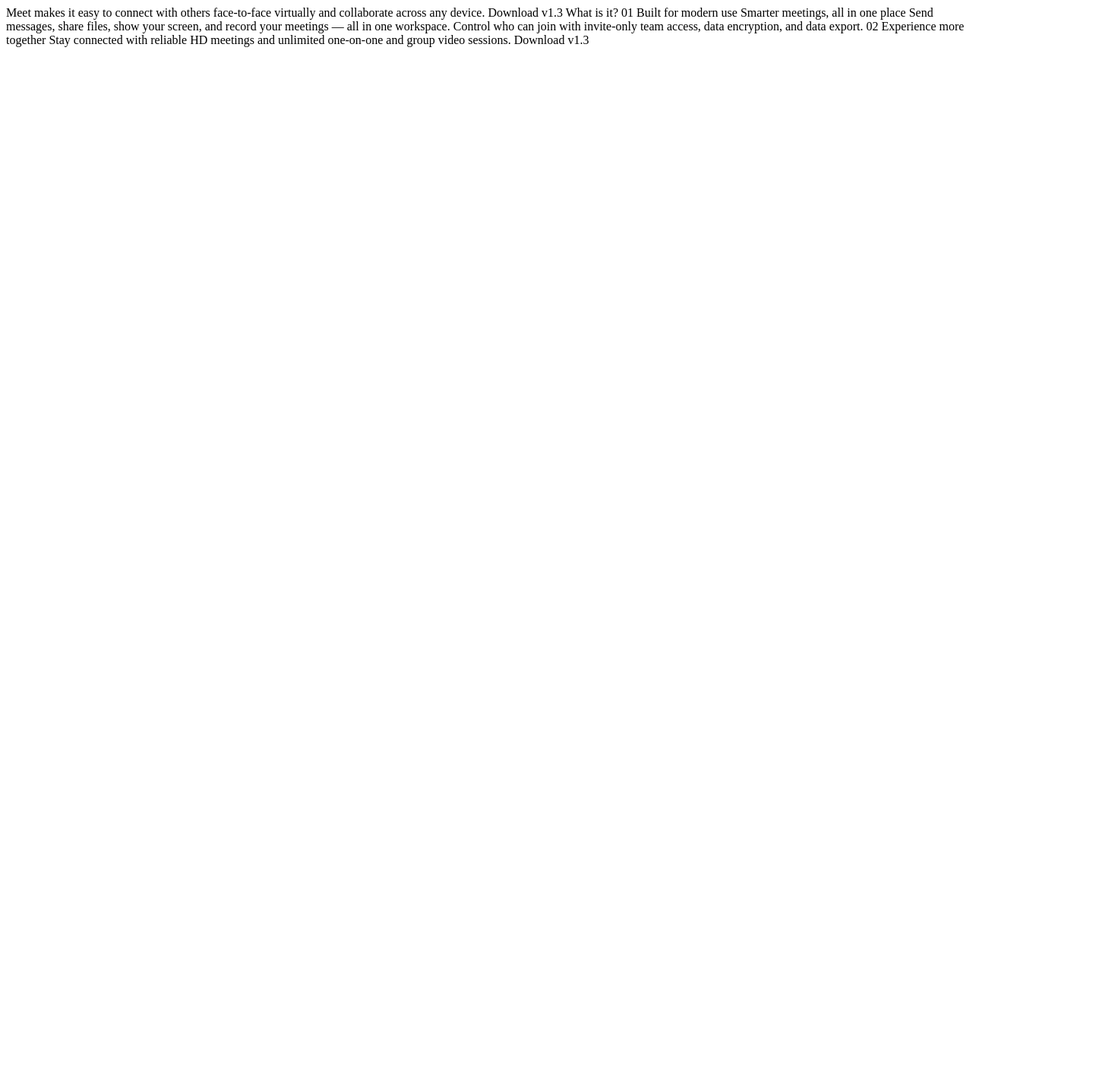
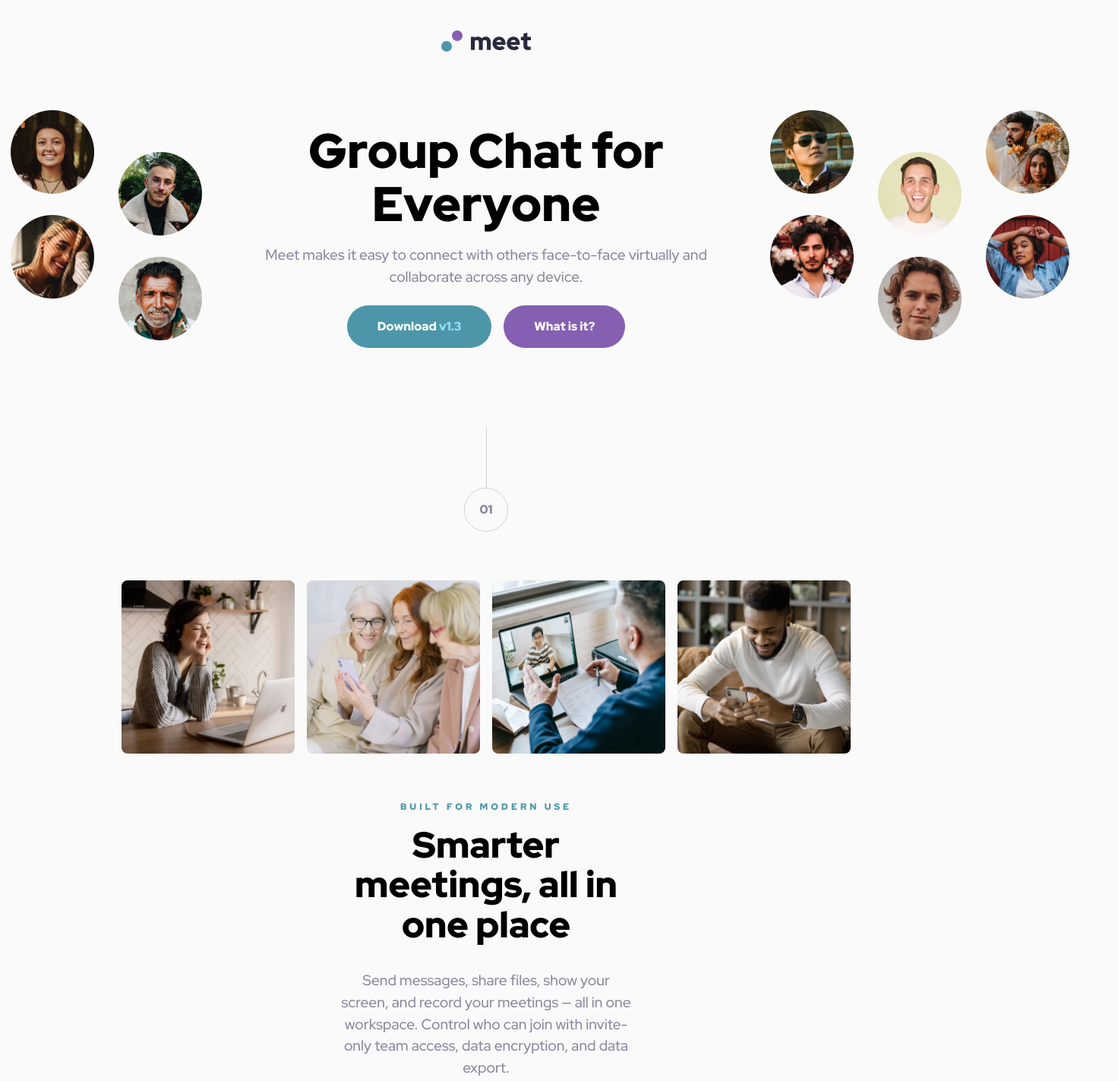
Before and after one commit to Cristian-Nastase/FrontendMentor-Meet-landing-page, a plain HTML site: page index.html in a window 1280 px wide. Shown: the top 1423 px of the page at 76% size, 1472 px wide, since content can reach past the window. Before the commit the page ends 800 px from the top, so only its background shows below. Drawn offline with Linux system fonts and the light colour scheme.

Commit message:
Finished the project in 5 hours

```diff
--- /dev/null
+++ b/css/components.css
@@ -0,0 +1,82 @@
+@import url(constants.css);
+
+/* Buttons */
+
+.button
+{
+    width: fit-content;
+    margin: var(--spacing-100);
+    color: var(--white);
+    background-color: var(--purple-600);
+    border: 0;
+    border-radius: var(--spacing-400);
+
+    padding: var(--spacing-200) var(--spacing-500) var(--spacing-200) var(--spacing-500);
+
+    transition: filter 0.1s;
+}
+
+.button:hover
+{
+    filter: brightness(110%);
+}
+
+/* Download button */
+
+.download
+{
+    --download-after-color: var(--cyan-300);
+    --download-background-color: var(--cyan-600);
+    background-color: var(--download-background-color);
+}
+
+.download::after
+{
+    color: var(--download-after-color);
+    content: " v1.3";
+}
+
+/* Section separator */
+
+.section-number::before
+{
+    content:"";
+    height: var(--spacing-1000);
+    width: 0.0625rem;
+    background-color: var(--slate-300);
+}
+
+.section-number
+{
+    display: flex;
+    flex-direction: column;
+    align-items: center;
+    justify-content: center;
+}
+
+.section-number p
+{
+    display: flex;
+    align-items: center;
+    justify-content: center;
+    color:var(--slate-600);
+
+    text-align: center;
+    font-size: 1rem;
+    line-height: 150%;
+    font-weight: 900;
+    letter-spacing: 0px;
+
+    border: 0.0625rem solid var(--slate-300);
+    border-radius: 50%;
+
+    width: var(--spacing-700);
+    height: var(--spacing-700);
+
+    background-color: var(--white);
+}
+
+.section-number p:hover
+{
+    cursor: default;
+}
--- /dev/null
+++ b/css/constants.css
@@ -0,0 +1,95 @@
+@import url('https://fonts.googleapis.com/css2?family=Red+Hat+Display:ital,wght@0,300..900;1,300..900&display=swap');
+
+:root
+{
+    /* Colors */
+    --cyan-600-background: rgba(77, 150, 168, 90%);
+    --cyan-600: #4D96A9;
+    --cyan-300: #8FE3F9;
+
+    --purple-600: #855FB1;
+    --purple-300: #D9B8FF;
+
+    --slate-900: #28283d;
+    --slate-600: #87879D;
+    --slate-300: #D1D1DF;
+
+    --white: #FAFAFA;
+
+    /* Spacing */
+
+    --spacing-1400: 7rem;
+    --spacing-1000: 5rem;
+    --spacing-900: 4.5rem;
+    --spacing-800: 4rem;
+    --spacing-700: 3.5rem;
+    --spacing-500: 2.5rem;
+    --spacing-400: 2rem;
+    --spacing-300: 1.5rem;
+    --spacing-200: 1rem;
+    --spacing-100: .5rem;
+    --spacing-50: .25rem;
+
+    /* Font sizes */
+    --font-header-1-size: 4rem;
+    --font-header-2-size: 2.5rem;
+    --font-spacing-blue-size: 1rem;
+    --font-bold-paragraph-size: 1rem;
+    --font-paragraph-medium-size: 1rem;
+}
+
+*
+{
+    font-family: "Red Hat Display", sans-serif;
+}
+
+/* Fonts classes */
+.font-header-1
+{
+    text-align: center;
+    font-size: var(--font-header-1-size);
+    line-height: 110%;
+    font-weight: 900;
+    letter-spacing: 0px;
+}
+
+.font-header-2
+{
+    text-align: center;
+    font-size: var(--font-header-2-size);
+    line-height: 110%;
+    font-weight: 900;
+    letter-spacing: 0px;
+}
+
+.font-spacing-blue
+{
+    text-align: center;
+    font-size: var(--font-spacing-blue-size);
+    line-height: 110%;
+    letter-spacing: 0.25rem;
+    font-weight: 900;
+    text-transform: uppercase;
+    color:var(--cyan-600);
+}
+
+.font-bold-paragraph
+{
+    text-align: center;
+    font-size: var(--font-bold-paragraph-size);
+    line-height: 150%;
+    font-weight: 900;
+    letter-spacing: 0px;
+}
+
+.font-paragraph-medium
+{
+    color: var(--slate-600);
+    text-align: center;
+
+    font-size: var(--font-paragraph-medium-size);
+    font-weight: 500;
+    font-style: normal;
+    line-height: 150%;
+    letter-spacing: 0px;
+}
--- /dev/null
+++ b/css/style.css
@@ -0,0 +1,360 @@
+@import url(constants.css);
+@import url(components.css);
+
+*
+{
+    margin: 0;
+    padding: 0;
+}
+
+body
+{
+    min-width: 100vw;
+    overflow-x: hidden;
+    background-color: var(--white);
+    display: flex;
+    flex-direction: column;
+    justify-content: space-around;
+}
+
+header
+{
+    padding: var(--spacing-400);
+    padding-top: var(--spacing-400);
+
+    display: flex;
+    flex-direction: column;
+    align-items: center;
+
+    gap: var(--spacing-100);
+
+    overflow-x: hidden;
+}
+
+section#header-content
+{
+    padding-top: var(--spacing-100);
+
+    display: flex;
+    flex-direction: column;
+    align-items: center;
+
+    gap: var(--spacing-200);
+
+    overflow-x: hidden;
+}
+
+section#header-content h1
+{
+    padding-bottom: var(--spacing-100);
+}
+
+
+header #people-image img
+{
+    scale: 0.7;
+}
+
+div#desktop-hero-left-image,
+div#desktop-hero-right-image
+{
+    visibility: hidden;
+    position: absolute;
+}
+
+.buttons-container
+{
+    display: flex;
+    flex-direction: column;
+    align-items: center;
+}
+
+#logo
+{
+    display: grid;
+    place-items: center;
+    margin-top: var(--spacing-500);
+}
+
+section#main-content
+{
+    padding: var(--spacing-400) var(--spacing-400) var(--spacing-800) var(--spacing-400);
+    display: flex;
+    flex-direction: column;
+    align-items: center;
+
+    gap: var(--spacing-400);
+}
+
+section.photos-slideshow
+{
+    margin-top: var(--spacing-400);
+    margin-bottom: var(--spacing-400);
+
+    display: grid;
+    grid-template-columns: repeat(2, 1fr);
+    grid-template-rows: repeat(2, 1fr);
+
+    column-gap: var(--spacing-200);
+    row-gap: var(--spacing-200);
+}
+
+section.photos-slideshow img
+{
+    width: 100%;
+    height: auto;
+    aspect-ratio: 1/1;
+
+    border-radius: var(--spacing-100);
+}
+
+div#main-content-header h1
+{
+    margin-top: var(--spacing-200);
+}
+
+
+footer
+{
+    display: flex;
+    flex-direction: column;
+    justify-content: center;
+    align-items: center;
+    align-self: stretch;
+}
+
+footer .section-number
+{
+    z-index: 2;
+    margin-bottom: -1.75rem;
+}
+
+div#footer-content::before
+{
+    content: "";
+    position: absolute;
+    top:0%;
+    z-index: 1;
+    width: 100%;
+    height: 100%;
+    background-color: var(--cyan-600-background);
+}
+
+div#footer-content
+{
+    width: 100%;
+    height: auto;
+    position: relative;
+    display: flex;
+    flex-direction: column;
+
+    align-items: center;
+
+    color:var(--white);
+    gap: var(--spacing-300);
+
+    padding: var(--spacing-800) var(--spacing-400) var(--spacing-800) var(--spacing-400);
+
+    background: url(../assets/mobile/image-footer.jpg) lightgray 50% / cover no-repeat;
+}
+
+div#footer-content > *
+{
+    position: relative;
+    z-index: 3;
+}
+
+div#footer-content p
+{
+    padding: var(--spacing-100) var(--spacing-200) 0 var(--spacing-200);
+    font-weight: 600;
+}
+
+footer .download
+{
+    --download-background-color: var(--purple-600);
+    --download-after-color: var(--purple-300);
+}
+
+div#footer-content *
+{
+    color: var(--white);
+}
+
+/* Mobile fonts */
+
+@media (max-width: 32rem)
+{
+    :root
+    {
+        --font-header-1-size: 2.7rem;
+        --font-spacing-blue-size: 0.75rem;
+        --font-header-2-size: 2.1rem;
+    }
+}
+
+/* Tablet query */
+
+@media (min-width: 32rem)
+{
+    :root
+    {
+        --font-header-1-size: 3rem;
+        --font-spacing-blue-size: 0.75rem;
+        --font-header-2-size: 2.5rem;
+        --font-paragraph-medium-size: 1.15rem;
+    }
+
+    header
+    {
+        gap: var(--spacing-200);
+        padding: var(--spacing-800);
+    }
+
+    header div#people-image
+    {
+        scale: 1.3;
+    }
+
+    /* Padding text so it would match the design */
+
+    section#header-content h1,
+    section#header-content p,
+    section#main-content h1,
+    section#main-content p.font-paragraph-medium,
+    div#footer-content p
+    {
+        padding: 0 var(--spacing-1400) 0 var(--spacing-1400);
+    }
+
+    header section#header-content h1
+    {
+        margin-top: var(--spacing-400);
+    }
+
+    header section#header-content div.buttons-container
+    {
+        flex-direction: row;
+    }
+
+    #logo
+    {
+        order: -1;
+    }
+
+    section.photos-slideshow
+    {
+        grid-template-columns: repeat(4,1fr);
+        grid-template-rows: 1fr;
+    }
+
+    div#footer-content
+    {
+        background: url(../assets/tablet/image-footer.jpg) lightgray 50% / cover no-repeat;
+        background-position-y: top;
+    }
+
+}
+
+/* Desktop query */
+
+@media (min-width: 64rem)
+{
+    :root
+    {
+        --font-header-1-size: 4rem;
+        --font-spacing-blue-size: 0.75rem;
+        --font-header-2-size: 3rem;
+        --font-paragraph-medium-size: 1.2rem;
+    }
+
+    body
+    {
+        align-items: center;
+    }
+
+    section#main-content h1,
+    section#main-content p.font-paragraph-medium
+    {
+        padding: 0 18rem 0 18rem;
+    }
+
+    section#header-content h1,
+    section#header-content p
+    {
+        width: 100%;
+        padding: 0 9rem 0 9rem;
+    }
+
+    header
+    {
+        display: flex;
+        flex-direction: row;
+        align-items: center;
+        gap: var(--spacing-1000);
+    }
+
+    header div#people-image
+    {
+        position: absolute;
+        visibility: hidden;
+    }
+
+    div#desktop-hero-left-image,
+    div#desktop-hero-right-image
+    {
+        visibility: visible;
+        position: relative;
+    }
+
+    section#header-content
+    {
+        padding: 0;
+    }
+
+    div.buttons-container
+    {
+        flex-direction: row;
+    }
+
+    main
+    {
+        width: 80%;
+    }
+
+    div#footer-content
+    {
+        padding: var(--spacing-1400);
+        display: flex;
+        flex-direction: row;
+        justify-content: space-around;
+        align-items: center;
+        gap: var(--spacing-400);
+
+        background: url(../assets/desktop/image-footer.jpg) lightgray 50% / cover no-repeat;
+    }
+
+    div#footer-content > *
+    {
+        margin: var(--spacing-400);
+        text-align: left;
+    }
+
+    div#footer-content p
+    {
+        padding: 0;
+        margin: 0;
+    }
+
+    div#footer-content h1
+    {
+        margin-left: var(--spacing-400);
+    }
+
+    div#footer-content button
+    {
+        text-align: center;
+        width: 15rem;
+        margin-right: var(--spacing-400);
+    }
+}
--- a/index.html
+++ b/index.html
@@ -5,27 +5,72 @@
   <meta name="viewport" content="width=device-width, initial-scale=1.0">
 
   <link rel="icon" type="image/png" sizes="32x32" href="./assets/favicon-32x32.png">
+  <link rel="stylesheet" href="css/style.css">
 
   <title>Frontend Mentor | Meet landing page</title>
 </head>
 <body>
-  Meet makes it easy to connect with others face-to-face virtually and collaborate across any device.
+  <header id="intro-section">
+    <div id="people-image">
+      <img src="assets/tablet/image-hero.png" alt="people-images"/>
+    </div>
+    <div id="desktop-hero-left-image">
+      <img src="assets/desktop/image-hero-left.png" alt="desktop-hero-left-image">
+    </div>
+    <section id="header-content">
+      <h1 class="font-header-1">Group Chat for Everyone</h1>
+      <p class="font-paragraph-medium">
+        Meet makes it easy to connect with others
+        face-to-face virtually and collaborate across any device.
+      </p>
+      <div class="buttons-container">
+        <button class="button download font-bold-paragraph">Download</button>
+        <button class="button font-bold-paragraph">What is it?</button>
+      </div>
+    </section>
+    <div id="desktop-hero-right-image">
+      <img src="assets/desktop/image-hero-right.png" alt="desktop-hero-right-image">
+    </div>
+  </header>
+  <nav id="logo">
+    <img src="assets/logo.svg" alt="logo-svg"/>
+  </nav>
+  <main>
+  <section id="main-content">
+    <div class="section-number" role="separator">
+      <p>01</p>
+    </div>
 
-  Download v1.3
-  What is it?
+    <section class="photos-slideshow">
+      <img src="assets/desktop/image-woman-in-videocall.jpg" alt="slideshow-image-1"/>
+      <img src="assets/desktop/image-women-videochatting.jpg" alt="slideshow-image-2"/>
+      <img src="assets/desktop/image-men-in-meeting.jpg" alt="slideshow-image-3"/>
+      <img src="assets/desktop/image-man-texting.jpg" alt="slideshow-image-4"/>
+    </section>
 
-  01
-  Built for modern use
+    <div id="main-content-header" role="landmark">
+      <h2 class="font-spacing-blue">Built for modern use</h2>
+      <h1 class="font-header-2" role="heading">Smarter meetings, all in one place</h1>
+    </div>
 
-  Smarter meetings, all in one place
-
-  Send messages, share files, show your screen, and record your meetings — all in one
-  workspace. Control who can join with invite-only team access, data encryption, and data export.
-
-  02
-  Experience more together
-  Stay connected with reliable HD meetings and unlimited one-on-one and group video sessions.
-
-  Download v1.3
+    <p class="font-paragraph-medium">
+      Send messages, share files, show your screen, and record your meetings — all in one
+      workspace. Control who can join with invite-only team access, data encryption, and data export.
+    </p>
+  </section>
+  </main>
+  <footer>
+    <div class="section-number" role="separator">
+      <p>02</p>
+    </div>
+    <div id="footer-content">
+      <h1 class="font-header-2" role="heading">Experience more together</h1>
+      <p class="font-paragraph-medium">
+        Stay connected with reliable HD meetings and
+        unlimited one-on-one and group video sessions.
+      </p>
+      <button class="button download font-bold-paragraph">Download</button>
+    </div>
+  </footer>
 </body>
 </html>
```
Also changed, not shown: 2 other files.
